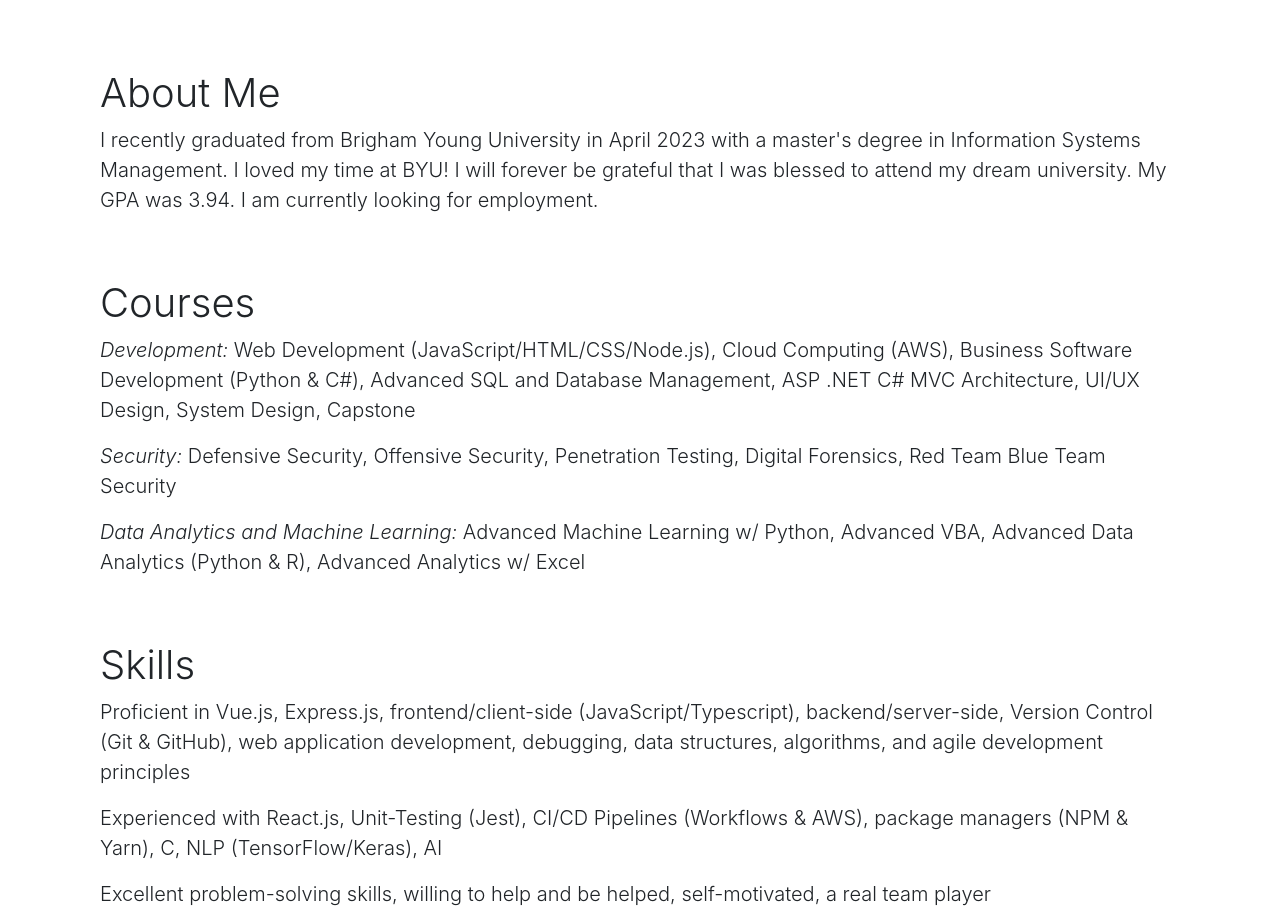
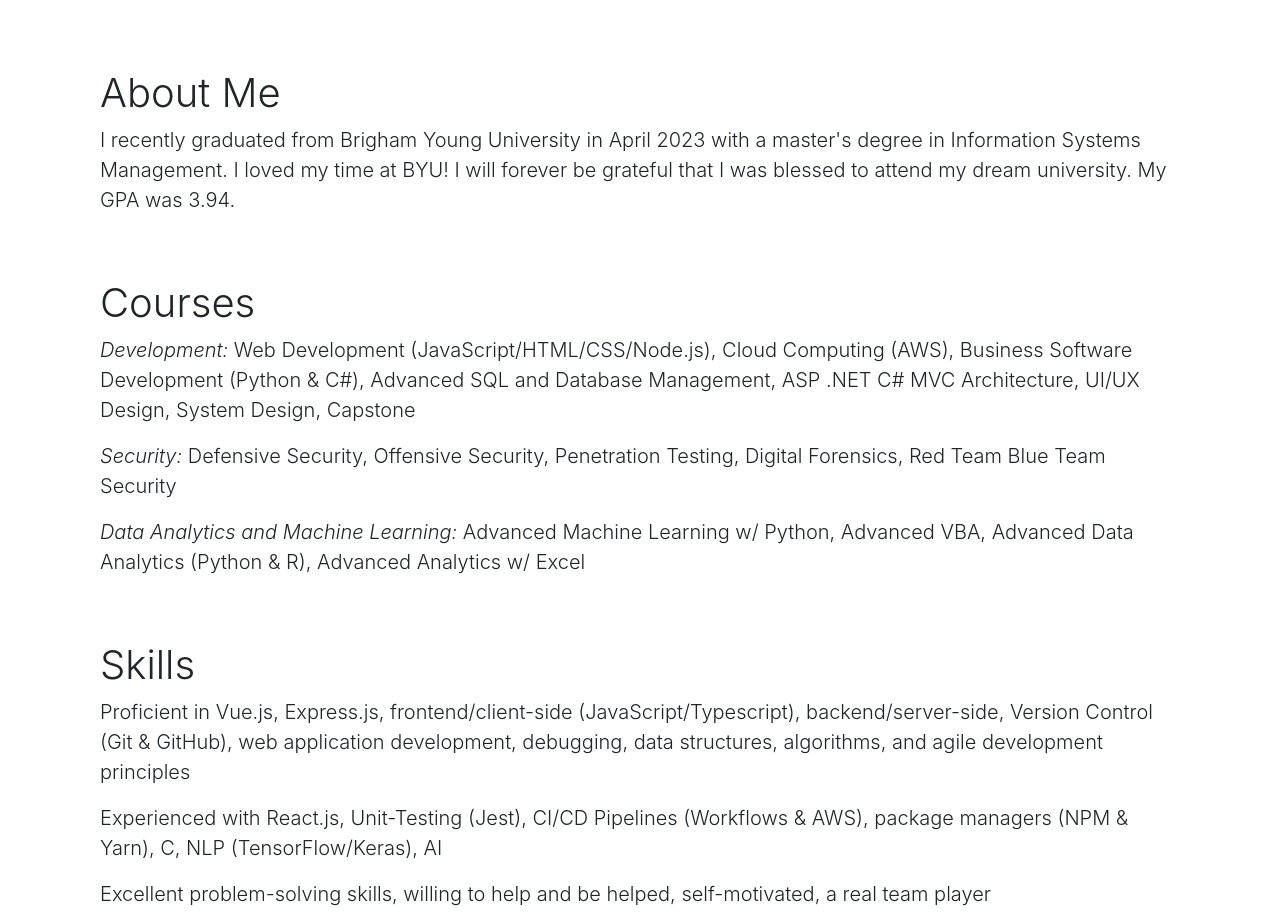
Before and after one commit to jbro-lab/portfolio, a website: page index.html in a window 1280 px wide. Shown: the part 5706-6628 px from the top of the page. Drawn offline with Linux system fonts and the light colour scheme.

Commit message:
update employment status

```diff
--- a/index.html
+++ b/index.html
@@ -26,9 +26,9 @@
     function gtag() {
       dataLayer.push(arguments);
     }
-    gtag("js", new Date());
+    gtag('js', new Date());
 
-    gtag("config", "G-Q0TFG4M0QB");
+    gtag('config', 'G-Q0TFG4M0QB');
   </script>
   <body>
     <!-- Navigation -->
@@ -135,10 +135,7 @@
               target="_blank"
               rel="noopener noreferrer"
               href="https://jbro-lab.github.io/api-vue-app/"
-              ><img
-                class="card-img--contain"
-                src="img/globe.png"
-                alt=""
+              ><img class="card-img--contain" src="img/globe.png" alt=""
             /></a>
             <div class="card-body">
               <h4 class="card-title">
@@ -151,8 +148,11 @@
                 >
               </h4>
               <p class="card-text">
-                <b>July 2023</b>: Discover your IP address and Geolocation Data. Make sure you have
-                this site marked as trusted and tracking enabled. Built with Vue3, TypeScript, <a href="https://api.techniknews.net/">techniknews api</a>, and <a href="https://www.ipify.org/">ipify</a>
+                <b>July 2023</b>: Discover your IP address and Geolocation Data.
+                Make sure you have this site marked as trusted and tracking
+                enabled. Built with Vue3, TypeScript,
+                <a href="https://api.techniknews.net/">techniknews api</a>, and
+                <a href="https://www.ipify.org/">ipify</a>
               </p>
             </div>
           </div>
@@ -1098,8 +1098,7 @@
             I recently graduated from Brigham Young University in April 2023
             with a master's degree in Information Systems Management. I loved my
             time at BYU! I will forever be grateful that I was blessed to attend
-            my dream university. My GPA was 3.94. I am currently looking for
-            employment.
+            my dream university. My GPA was 3.94.
           </p>
         </div>
       </section>
```
